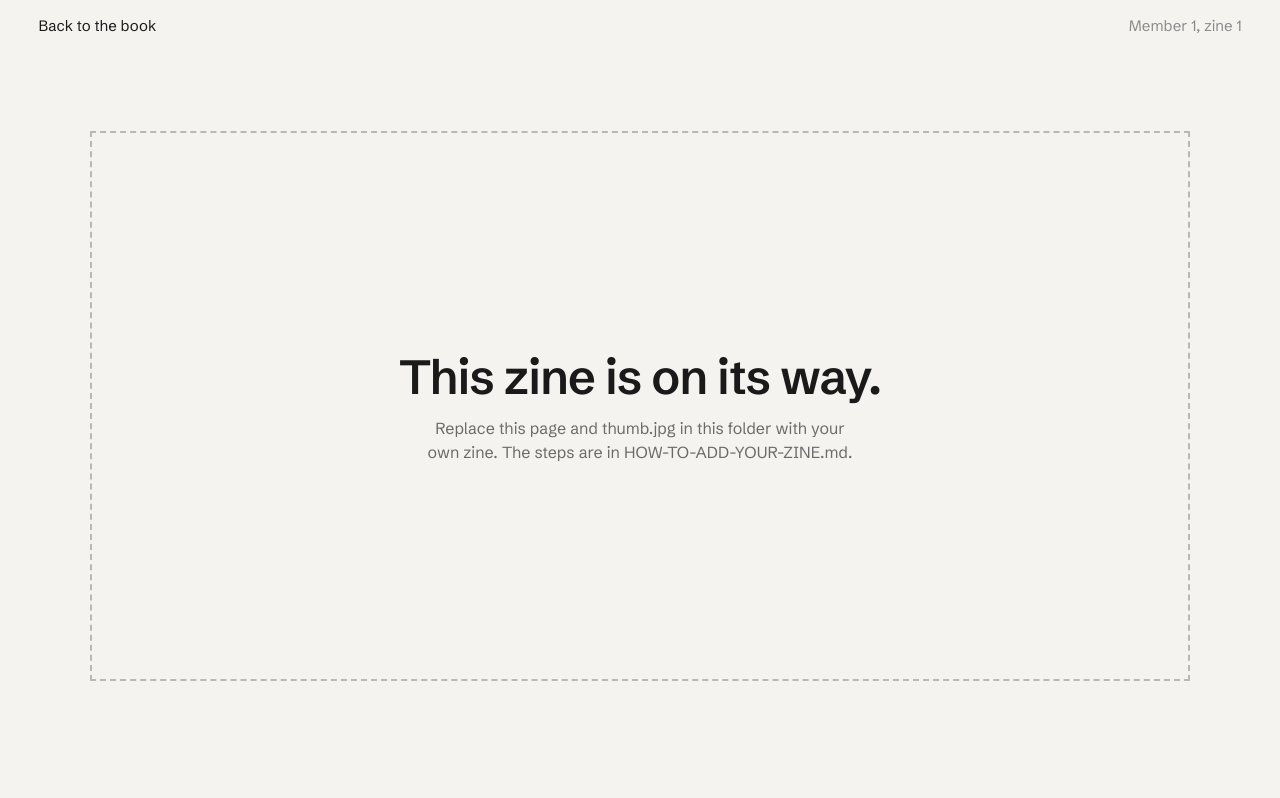
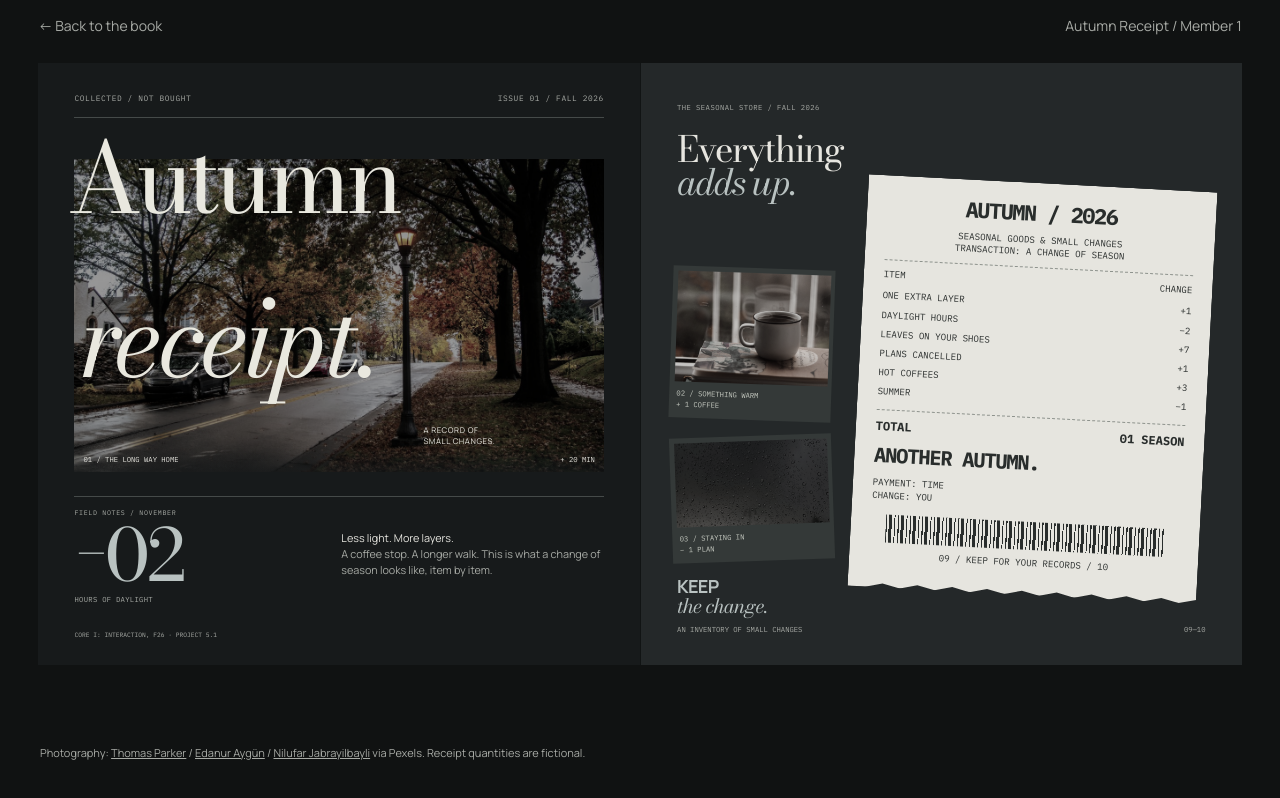
Before and after one commit to kims352-Byulbada/studio-book, a plain HTML site: page zines/member1-zine1/index.html in a window 1280 px wide. Drawn offline with Linux system fonts and the light colour scheme.

Commit message:
Add Autumn Receipt zine for pages 9 and 10

```diff
--- /dev/null
+++ b/zines/member1-zine1/fonts.css
@@ -0,0 +1,49 @@
+@font-face {
+  font-family: 'Bodoni Moda';
+  font-style: italic;
+  font-weight: 400;
+  font-display: swap;
+  src: url(fonts/bodoni-moda-italic.ttf) format('truetype');
+}
+@font-face {
+  font-family: 'Bodoni Moda';
+  font-style: normal;
+  font-weight: 400;
+  font-display: swap;
+  src: url(fonts/bodoni-moda-regular.ttf) format('truetype');
+}
+@font-face {
+  font-family: 'IBM Plex Mono';
+  font-style: normal;
+  font-weight: 400;
+  font-display: swap;
+  src: url(fonts/ibm-plex-mono-regular.ttf) format('truetype');
+}
+@font-face {
+  font-family: 'IBM Plex Mono';
+  font-style: normal;
+  font-weight: 700;
+  font-display: swap;
+  src: url(fonts/ibm-plex-mono-bold.ttf) format('truetype');
+}
+@font-face {
+  font-family: 'Manrope';
+  font-style: normal;
+  font-weight: 400;
+  font-display: swap;
+  src: url(fonts/manrope-regular.ttf) format('truetype');
+}
+@font-face {
+  font-family: 'Manrope';
+  font-style: normal;
+  font-weight: 600;
+  font-display: swap;
+  src: url(fonts/manrope-semibold.ttf) format('truetype');
+}
+@font-face {
+  font-family: 'Manrope';
+  font-style: normal;
+  font-weight: 700;
+  font-display: swap;
+  src: url(fonts/manrope-bold.ttf) format('truetype');
+}
--- a/zines/member1-zine1/index.html
+++ b/zines/member1-zine1/index.html
@@ -1,46 +1,90 @@
 <!DOCTYPE html>
 <html lang="en">
 <head>
-<meta charset="utf-8">
-<meta name="viewport" content="width=device-width, initial-scale=1">
-<title>Zine 1 coming soon</title>
-<meta name="author" content="Member 1">
-<link rel="preconnect" href="https://fonts.googleapis.com">
-<link rel="preconnect" href="https://fonts.gstatic.com" crossorigin>
-<link href="https://fonts.googleapis.com/css2?family=Schibsted+Grotesk:wght@400;500;600&display=swap" rel="stylesheet">
-<style>
-/* =====================================================================
-   PLACEHOLDER ZINE PAGE
-   Replace this whole file with your own zine (keep the name index.html).
-   Set <title> to your zine title and <meta name="author"> to your name: they become the caption.
-   Keep a "Back to the book" link pointing to ../../index.html#zines
-   so people can get back to the strip.
-   ===================================================================== */
-*{box-sizing:border-box}
-body{margin:0;min-height:100dvh;background:#f4f3ef;color:#1a1a1a;font-family:"Schibsted Grotesk",system-ui,sans-serif;display:flex;flex-direction:column}
-.bar{display:flex;justify-content:space-between;gap:16px;padding:16px clamp(16px,3vw,40px);font-size:15px}
-.bar a{color:#1a1a1a;text-decoration:none}
-.bar a:hover{text-decoration:underline}
-.bar span{color:#8b8b8b}
-:focus-visible{outline:2px solid #1a1a1a;outline-offset:3px}
-main{flex:1;display:grid;place-items:center;padding:24px clamp(16px,3vw,40px) 64px}
-.spread{width:min(100%,1100px);aspect-ratio:2/1;border:2px dashed #b9b8b2;display:grid;place-items:center;text-align:center;padding:24px}
-h1{margin:0 0 10px;font-size:clamp(28px,4vw,48px);font-weight:600;letter-spacing:-.02em}
-p{margin:0 auto;max-width:44ch;font-size:16px;line-height:1.5;color:#6b6b6b}
-</style>
+  <meta charset="utf-8">
+  <meta name="viewport" content="width=device-width, initial-scale=1">
+
+  <title>Autumn Receipt</title>
+  <meta name="author" content="Member 1">
+  <link rel="stylesheet" href="style.css">
 </head>
 <body>
-  <nav class="bar" aria-label="Zine">
-    <a href="../../index.html#zines">Back to the book</a>
-    <span>Member 1, zine 1</span>
+  <nav class="bar" aria-label="Zine navigation">
+    <a href="../../index.html#zines">← Back to the book</a>
+    <span>Autumn Receipt / Member 1</span>
   </nav>
+
   <main>
-    <div class="spread">
-      <div>
-        <h1>This zine is on its way.</h1>
-        <p>Replace this page and thumb.jpg in this folder with your own zine. The steps are in HOW-TO-ADD-YOUR-ZINE.md.</p>
-      </div>
+
+    <div class="scroll">
+      <section class="spread" aria-label="Autumn Receipt, pages 9 and 10">
+        <div class="frame">
+
+          <div class="left">
+            <header class="mast">
+              <span>COLLECTED / NOT BOUGHT</span>
+              <span>ISSUE 01 / FALL 2026</span>
+            </header>
+            <div class="hero">
+              <h1><span class="title-season">Autumn</span><span class="title-object">receipt<span class="title-period">.</span></span></h1>
+              <p class="sub">A RECORD OF<br>SMALL CHANGES.</p>
+            </div>
+            <div class="bottom">
+              <figure class="street-shot">
+                <img src="street.jpg" alt="A wet neighborhood street lined with autumn trees">
+                <figcaption><span>01 / THE LONG WAY HOME</span><span>+ 20 MIN</span></figcaption>
+              </figure>
+              <div class="field-notes">
+                <span class="note-label">FIELD NOTES / NOVEMBER</span>
+                <h2><span class="number">−02</span><span class="number-note">HOURS OF DAYLIGHT</span></h2>
+                <p><strong>Less light. More layers.</strong><br>A coffee stop. A longer walk. This is what a change of season looks like, item by item.</p>
+                <div class="edition">CORE I: INTERACTION, F26 · PROJECT 5.1</div>
+              </div>
+            </div>
+          </div>
+
+          <div class="right">
+            <div class="contact-strip">
+              <figure><img src="coffee.jpg" alt="A hot coffee on books by a window"><figcaption>02 / SOMETHING WARM<br>+ 1 COFFEE</figcaption></figure>
+              <figure><img src="rain.jpg" alt="Rain droplets against a dark window"><figcaption>03 / STAYING IN<br>− 1 PLAN</figcaption></figure>
+              <p class="margin-note">KEEP<br><i>the change.</i></p>
+            </div>
+            <div class="rhead"><span>THE SEASONAL STORE / FALL 2026</span><p>Everything<br><em>adds up.</em></p></div>
+
+            <article class="receipt" aria-label="A fictional autumn receipt">
+              <h2>AUTUMN / 2026</h2>
+              <p class="center">SEASONAL GOODS &amp; SMALL CHANGES<br>TRANSACTION: A CHANGE OF SEASON</p>
+              <hr class="rule">
+              <p class="column-label"><span>ITEM</span><span>CHANGE</span></p>
+              <table class="items" aria-label="Seasonal changes">
+                <tbody>
+                  <tr><td>ONE EXTRA LAYER</td><td>+1</td></tr>
+                  <tr><td>DAYLIGHT HOURS</td><td>−2</td></tr>
+                  <tr><td>LEAVES ON YOUR SHOES</td><td>+7</td></tr>
+                  <tr><td>PLANS CANCELLED</td><td>+1</td></tr>
+                  <tr><td>HOT COFFEES</td><td>+3</td></tr>
+                  <tr><td>SUMMER</td><td>−1</td></tr>
+                </tbody>
+              </table>
+              <hr class="rule">
+              <div class="total"><span>TOTAL</span><span>01 SEASON</span></div>
+              <p class="big-total">ANOTHER AUTUMN.</p>
+              <p>PAYMENT: TIME<br>CHANGE: YOU</p>
+              <div class="barcode" aria-hidden="true"></div>
+              <p class="center">09 / KEEP FOR YOUR RECORDS / 10</p>
+            </article>
+            <footer class="foot">
+              <span>AN INVENTORY OF SMALL CHANGES</span><span>09—10</span>
+            </footer>
+          </div>
+
+        </div>
+      </section>
     </div>
   </main>
+
+  <footer class="credits">
+    Photography: <a href="https://www.pexels.com/photo/charming-autumn-street-with-colorful-leaves-29467584/">Thomas Parker</a> / <a href="https://www.pexels.com/photo/coffee-cup-on-top-of-the-book-14818791/">Edanur Aygün</a> / <a href="https://www.pexels.com/photo/dark-rainy-window-with-raindrops-silhouette-29134967/">Nilufar Jabrayilbayli</a> via Pexels. Receipt quantities are fictional.
+  </footer>
 </body>
 </html>
--- /dev/null
+++ b/zines/member1-zine1/style.css
@@ -0,0 +1,416 @@
+@import url("fonts.css");
+
+
+:root {
+  --background: #171a1b;
+  --panel: #242829;
+  --paper: #e6e5df;
+  --ink: #292d2c;
+  --soft: #a7aaa5;
+  --line: #454a49;
+}
+
+* {
+  box-sizing: border-box;
+}
+
+body {
+  margin: 0;
+  background: #101212;
+  color: var(--paper);
+  font-family: "Manrope", Arial, sans-serif;
+}
+
+.bar {
+  display: flex;
+  justify-content: space-between;
+  padding: 16px clamp(16px,3vw,40px);
+  font-size: 14px;
+  color: var(--soft);
+}
+
+.bar a {
+  color: inherit;
+  text-decoration: none;
+}
+
+.bar a:hover {
+  text-decoration: underline;
+}
+
+main {
+  padding: 12px clamp(16px,3vw,40px) 64px;
+  display: flex;
+  justify-content: center;
+}
+
+.scroll {
+  width: 100%;
+  max-width: 1400px;
+  overflow-x: auto;
+  padding-bottom: 16px;
+}
+
+.spread {
+  position: relative;
+  min-width: 860px;
+  aspect-ratio: 2/1;
+  container-type: inline-size;
+  background: var(--background);
+  overflow: hidden;
+}
+
+.frame {
+  position: absolute;
+  inset: 0;
+  display: grid;
+  grid-template-columns: 1fr 1fr;
+}
+
+.left {
+  position: relative;
+  min-width: 0;
+}
+
+.right {
+  position: relative;
+  background: var(--panel);
+  border-left: 1px solid #111414;
+  overflow: hidden;
+}
+
+.mast {
+  position: absolute;
+  left: 3cqw;
+  right: 3cqw;
+  top: 2.5cqw;
+  display: flex;
+  justify-content: space-between;
+  font: .65cqw/1.4 'IBM Plex Mono', monospace;
+  letter-spacing: .08em;
+  color: var(--soft);
+  padding-bottom: 1.1cqw;
+  border-bottom: 1px solid var(--line);
+}
+
+.hero {
+  position: absolute;
+  inset: 0;
+  z-index: 2;
+  pointer-events: none;
+}
+
+.hero h1 {
+  margin: 0;
+  font-weight: normal;
+}
+
+.hero h1 span {
+  display: block;
+}
+
+.sub {
+  position: absolute;
+  left: 32cqw;
+  top: 29.4cqw;
+  font: .65cqw/1.5 "Manrope",Arial,sans-serif;
+  letter-spacing: .08em;
+  color: var(--paper);
+}
+
+.bottom {
+  position: absolute;
+  left: 3cqw;
+  right: 3cqw;
+  top: 8cqw;
+  bottom: 2.4cqw;
+}
+
+.edition {
+  margin-top: 1.2cqw;
+  font: .58cqw/1.6 'IBM Plex Mono', monospace;
+  color: var(--soft);
+}
+
+.rhead {
+  position: absolute;
+  left: 3cqw;
+  top: 2.5cqw;
+  z-index: 2;
+  color: var(--paper);
+}
+
+.rhead span {
+  font: .6cqw/1.4 "IBM Plex Mono",monospace;
+  letter-spacing: .06em;
+  color: var(--soft);
+}
+
+.receipt {
+  position: absolute;
+  top: 10cqw;
+  left: 18cqw;
+  width: 29cqw;
+  padding: 1.6cqw 1.65cqw 1.7cqw;
+  background: var(--paper);
+  color: var(--ink);
+  transform: rotate(3deg);
+  box-shadow: .4cqw .7cqw 1.8cqw #00000020;
+  font: .76cqw/1.35 'IBM Plex Mono',monospace;
+  clip-path: polygon(0 0,100% 0,100% 99%,95% 100%,90% 99%,85% 100%,80% 99%,75% 100%,70% 99%,65% 100%,60% 99%,55% 100%,50% 99%,45% 100%,40% 99%,35% 100%,30% 99%,25% 100%,20% 99%,15% 100%,10% 99%,5% 100%,0 100%);
+}
+
+.receipt h2 {
+  margin: 0 0 .65cqw;
+  font: bold 1.8cqw/1.1 'IBM Plex Mono', monospace;
+  text-align: center;
+  letter-spacing: -.06em;
+}
+
+.receipt p {
+  margin: .45cqw 0;
+}
+
+.center {
+  text-align: center;
+}
+
+.rule {
+  border: 0;
+  border-top: 1px dashed #8e938d;
+  margin: .7cqw 0;
+}
+
+.column-label, .total {
+  display: flex;
+  justify-content: space-between;
+}
+
+.items {
+  width: 100%;
+  border-collapse: collapse;
+}
+
+.items td {
+  padding: .28cqw 0;
+}
+
+.items td:last-child {
+  text-align: right;
+}
+
+.total {
+  font-size: 1cqw;
+  font-weight: bold;
+}
+
+.receipt .big-total {
+  font: bold 1.7cqw/1.1 'IBM Plex Mono', monospace;
+  letter-spacing: -.06em;
+  margin: .8cqw 0;
+}
+
+.barcode {
+  height: 2.3cqw;
+  width: 90%;
+  margin: 1.1cqw auto .6cqw;
+  background: repeating-linear-gradient(90deg,#292d2c 0 .1cqw,transparent .1cqw .25cqw,#292d2c .25cqw .5cqw,transparent .5cqw .7cqw,#292d2c .7cqw .78cqw,transparent .78cqw 1cqw);
+}
+
+.foot {
+  position: absolute;
+  bottom: 2.5cqw;
+  left: 3cqw;
+  right: 3cqw;
+  display: flex;
+  justify-content: space-between;
+  color: var(--soft);
+  font: .6cqw/1.3 'IBM Plex Mono', monospace;
+}
+
+.credits {
+  max-width: 1400px;
+  margin: 0 auto;
+  padding: 0 40px 24px;
+  font-size: 11px;
+  color: var(--soft);
+}
+
+.credits a {
+  color: inherit;
+}
+
+:focus-visible {
+  outline: 2px solid var(--paper);
+  outline-offset: 4px;
+}
+
+.street-shot {
+  position: relative;
+  margin: 0;
+  height: 26cqw;
+  overflow: hidden;
+}
+
+.street-shot img {
+  width: 100%;
+  height: 100%;
+  object-fit: cover;
+  object-position: 50% 55%;
+  filter: saturate(.35) brightness(.6);
+  display: block;
+}
+
+.street-shot figcaption {
+  position: absolute;
+  left: 0;
+  right: 0;
+  bottom: 0;
+  display: flex;
+  justify-content: space-between;
+  padding: .65cqw .75cqw;
+  color: var(--paper);
+  font: .6cqw/1.3 "IBM Plex Mono",monospace;
+  background: linear-gradient(transparent,#171a1baa);
+}
+
+.field-notes {
+  display: grid;
+  grid-template-columns: 47% 53%;
+  column-gap: 0;
+  margin-top: 2cqw;
+  border-top: 1px solid var(--line);
+  padding-top: 1cqw;
+}
+
+.note-label {
+  grid-column: 1/-1;
+  font: .55cqw/1.3 "IBM Plex Mono",monospace;
+  color: var(--soft);
+  letter-spacing: .1em;
+}
+
+.field-notes h2 {
+  margin: .3cqw 0 0;
+}
+
+.field-notes p {
+  font: .9cqw/1.5 "Manrope",Arial,sans-serif;
+  color: var(--soft);
+  margin: 1cqw 0 0;
+  padding-left: 1.5cqw;
+}
+
+.field-notes .edition {
+  position: absolute;
+  bottom: -.3cqw;
+  left: 0;
+  font: .52cqw/1.3 "IBM Plex Mono",monospace;
+  color: var(--soft);
+}
+
+.contact-strip {
+  position: absolute;
+  left: 2.5cqw;
+  top: 17cqw;
+  width: 13.5cqw;
+}
+
+.contact-strip figure {
+  margin: 0 0 1.4cqw;
+  padding: .4cqw;
+  background: #343938;
+  transform: rotate(2deg);
+}
+
+.contact-strip figure:nth-child(2) {
+  transform: rotate(-2deg);
+}
+
+.contact-strip img {
+  width: 100%;
+  height: 9.2cqw;
+  display: block;
+  object-fit: cover;
+  filter: saturate(.3) brightness(.9);
+}
+
+.contact-strip figure:nth-child(2) img {
+  height: 7cqw;
+  object-position: center 35%;
+}
+
+.contact-strip figcaption {
+  font: .6cqw/1.5 'IBM Plex Mono',monospace;
+  padding: .6cqw .2cqw .2cqw;
+  color: #c7cbc2;
+}
+
+.margin-note {
+  margin: 1.3cqw 0 0 .5cqw;
+  font: bold 1.5cqw/.95 "Manrope",Arial,sans-serif;
+  letter-spacing: -.04em;
+  color: #b9c2c1;
+}
+
+.title-season {
+  position: absolute;
+  left: 2.4cqw;
+  top: 5.9cqw;
+  font: normal 8.1cqw/.9 "Bodoni Moda",Georgia,serif;
+  letter-spacing: -.055em;
+  color: #e9e8df;
+}
+
+.hero h1 .title-object {
+  position: absolute;
+  left: 3.5cqw;
+  top: 19cqw;
+  font: italic 8.8cqw/.88 "Bodoni Moda",Georgia,serif;
+  letter-spacing: -.045em;
+  color: #e9e8df;
+}
+
+.hero h1 .title-period {
+  display: inline;
+  font-style: normal;
+}
+
+.number {
+  display: block;
+  font: normal 6cqw/.95 "Bodoni Moda",Georgia,serif;
+  letter-spacing: -.045em;
+  color: var(--paper);
+}
+
+.number-note {
+  display: block;
+  margin-top: .45cqw;
+  font: .6cqw/1.3 'IBM Plex Mono',monospace;
+  letter-spacing: .04em;
+  color: var(--soft);
+}
+
+.field-notes strong {
+  color: var(--paper);
+  font-weight: normal;
+}
+
+.rhead p {
+  margin: 1.5cqw 0 0;
+  font: normal 3cqw/.9 "Bodoni Moda",Georgia,serif;
+  letter-spacing: -.045em;
+}
+
+.rhead em {
+  font-weight: normal;
+}
+
+.margin-note i {
+  font: italic 1.65cqw/1.15 "Bodoni Moda",Georgia,serif;
+  letter-spacing: -.04em;
+}
+
+.number, .rhead em, .margin-note i {
+  color: #b9c2c1;
+}
```
Also changed, not shown: zines/member1-zine1/coffee.jpg (added), zines/member1-zine1/fonts/bodoni-moda-italic.ttf (added), zines/member1-zine1/fonts/bodoni-moda-regular.ttf (added), zines/member1-zine1/fonts/bodonimoda-LICENSE.txt (added), zines/member1-zine1/fonts/ibm-plex-mono-bold.ttf (added), zines/member1-zine1/fonts/ibm-plex-mono-regular.ttf (added), zines/member1-zine1/fonts/ibmplexmono-LICENSE.txt (added), zines/member1-zine1/fonts/manrope-LICENSE.txt (added), zines/member1-zine1/fonts/manrope-bold.ttf (added), zines/member1-zine1/fonts/manrope-regular.ttf (added), zines/member1-zine1/fonts/manrope-semibold.ttf (added), zines/member1-zine1/rain.jpg (added), zines/member1-zine1/street.jpg (added), zines/member1-zine1/thumb.jpg.
